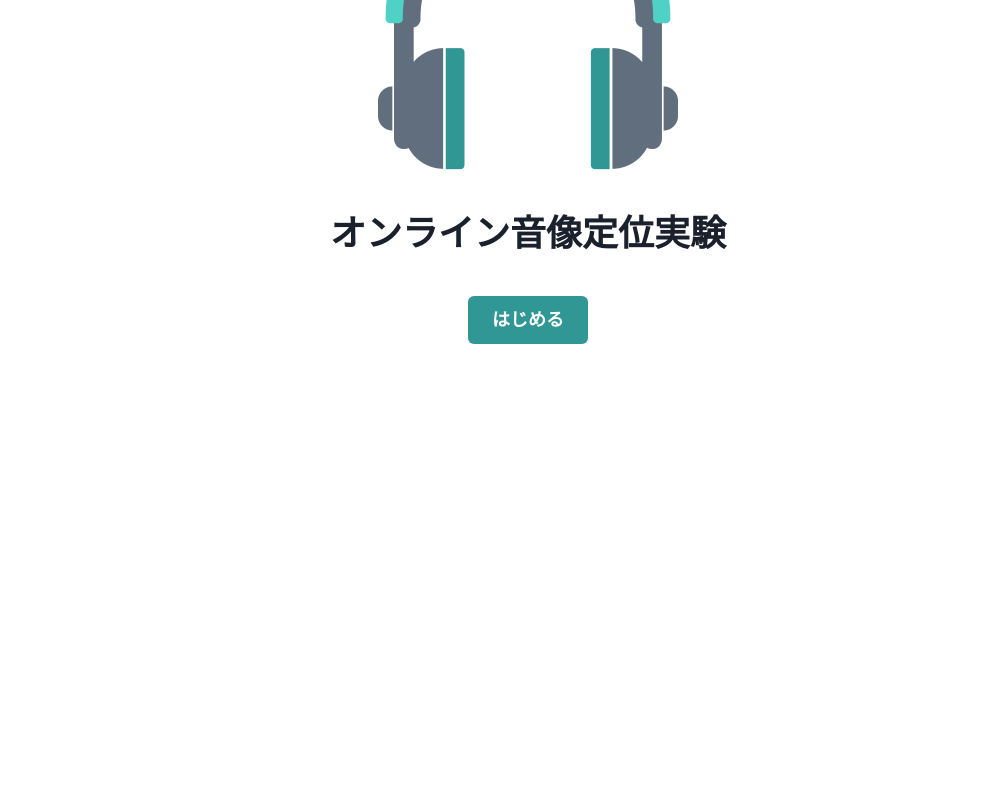
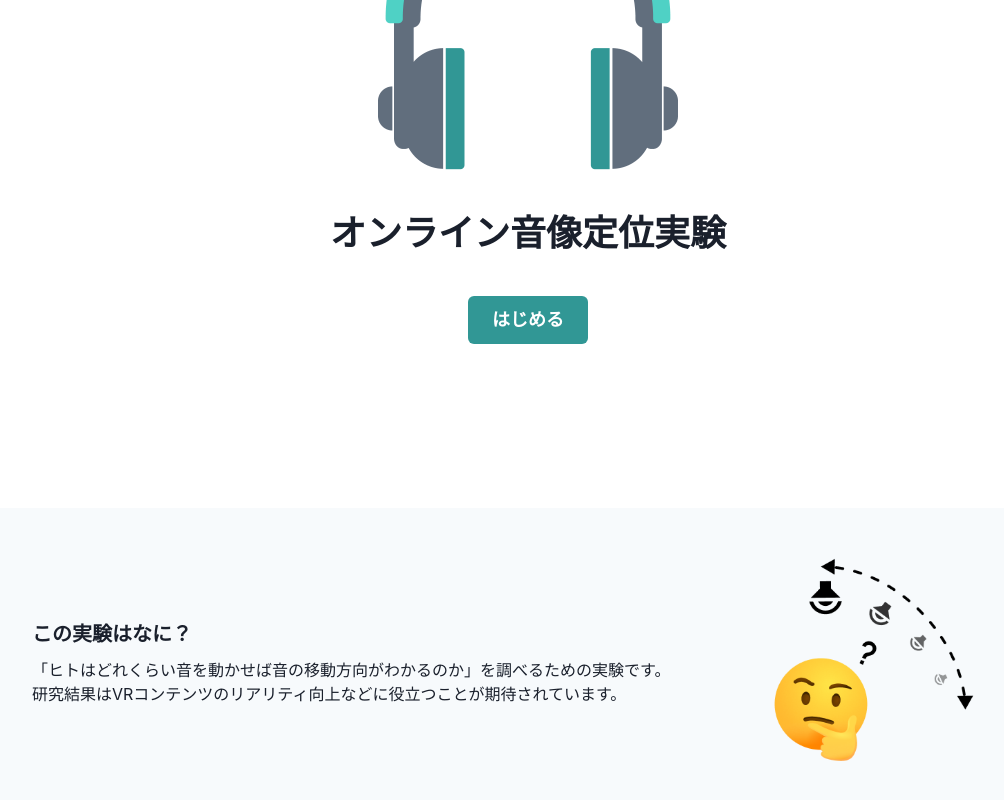
Before and after one commit to kudolab/kokutou, a Next.js app in the folder kokutou-frontend/: page / in a window 1280 px wide. Shown: the part 292-1092 px from the top of the page, without its empty margins (112-1116 px from the left). Before the commit the page ends 800 px from the top, so only its background shows below. Built offline with nearby package versions, Linux system fonts and the light colour scheme.

Commit message:
Add what-is-this component

```diff
--- /dev/null
+++ b/kokutou-frontend/components/thinking-rotation.tsx
@@ -0,0 +1,21 @@
+import React from 'react';
+import Image from 'next/image';
+
+type ThinkingRotationProps = {
+  width: string,
+  height: string
+}
+
+export default function ThinkingRotation({
+  width,
+  height,
+}: ThinkingRotationProps) {
+  return (
+    <Image
+      src="/thinking-rotation.png"
+      alt="thinking-rotation"
+      width={width}
+      height={height}
+    />
+  );
+}
--- /dev/null
+++ b/kokutou-frontend/components/what-is-this.tsx
@@ -0,0 +1,25 @@
+import {
+  Box, Flex, Container, Heading, HStack, Stack, Text,
+} from '@chakra-ui/react';
+import ThinkingRotation from 'components/thinking-rotation';
+
+export default function WhatIsThis() {
+  return (
+    <Box bg="gray.50">
+      <Container maxW="container.lg" centerContent>
+        <HStack spacing="40px">
+          <Stack spacing="12px">
+            <Heading as="h2" size="md">この実験はなに？</Heading>
+            <Text>
+              「ヒトはどれくらい音を動かせば音の移動方向がわかるのか」を調べるための実験です。
+              研究結果はVRコンテンツのリアリティ向上などに役立つことが期待されています。
+            </Text>
+          </Stack>
+          <Flex p="50px" align="center" justify="center">
+            <ThinkingRotation width="400px" height="408px" />
+          </Flex>
+        </HStack>
+      </Container>
+    </Box>
+  );
+}
--- a/kokutou-frontend/pages/index.tsx
+++ b/kokutou-frontend/pages/index.tsx
@@ -2,6 +2,7 @@ import { Box } from '@chakra-ui/react';
 import Head from 'next/head';
 import Hero from 'components/hero';
 import Header from 'components/header';
+import WhatIsThis from 'components/what-is-this';
 
 export default function Home() {
   return (
@@ -14,6 +15,7 @@ export default function Home() {
       <Header />
       <main>
         <Hero />
+        <WhatIsThis />
       </main>
     </Box>
   );
```
Also changed, not shown: kokutou-frontend/public/thinking-rotation.png (added).
